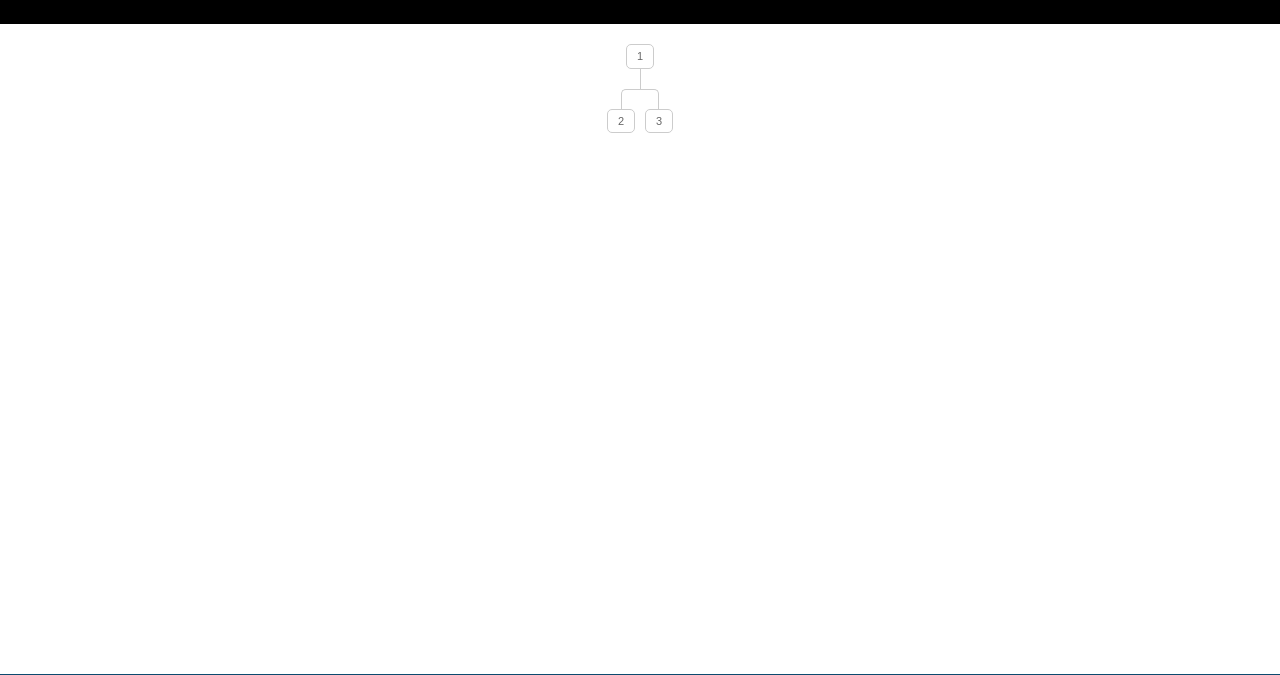
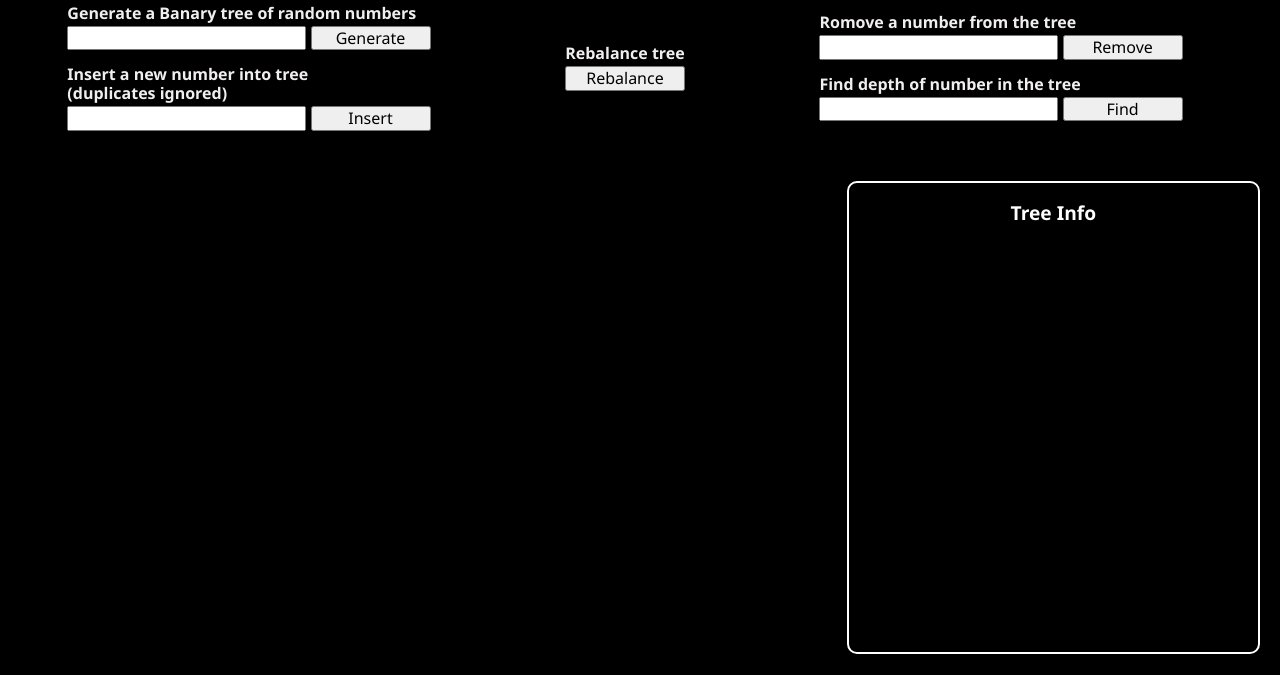
Before and after one commit to luizerkp/binary-search-tree, a website built with webpack: page src/index.html in a window 1280 px wide. Shown: the part 76-751 px from the top of the page. Built offline with nearby package versions, Linux system fonts and the light colour scheme.

Commit message:
Add new layout to display binary tree   * Add styling to new layout

```diff
--- a/src/css/style.css
+++ b/src/css/style.css
@@ -3,19 +3,81 @@ body {
     min-height: 100vh;
     display: flex;
     flex-direction: column;
-    background-color: #f1eeee;
+    background-color: black;
+    color: white;
     font-family: 'Segoe UI', 'Open Sans', 'Helvetica Neue', sans-serif;
 }
 
+button:hover, input#rebalance:hover {
+  cursor: pointer;
+}
+
 .header {
-  height: 100px;
-  background-color: black;
+  display: flex;
+  flex-direction: column;
+  padding-bottom: 30px;
+  font-size: 1rem;
+  color: #f1eeee;
+}
+
+.header-top {
+  text-align: center;
+}
+
+.header-bottom {
+  display: flex;
+  justify-content: space-around;
+  align-items: center;
+}
+
+.header-right {
+  padding-right: 30px;
+}
+
+.header-left, .header-right {
+  display: flex;
+  flex-direction: column;
+  gap: 15px;
+}
+
+.tree-inputs, .header-middle {
+  display: flex;
+  flex-direction: column;
+  gap: 4px;
+  font-weight: bold;
 }
 
 #main-container {
   flex: 1 0 auto;
-  background-color: white;
+  display: grid;
+  grid-template-columns: 3fr 1.5fr;
+  padding: 20px;
 }
+
+.tree {
+  grid-column: 1/2;
+}
+
+.tree-info {
+  grid-column: 2/3;
+  border: 2px white solid;
+  border-radius: 10px;
+  text-align: center;
+}
+
+.tree-info-title {
+  font-weight: bold;
+  font-size: 1.2rem;
+}
+
+.inputs-and-btn input {
+  padding: 10px 0;
+}
+
+.input-and-btn button {
+  width: 120px;
+}
+
 /* Sticky Footer and credit */
 .footer {
     display: flex;
@@ -25,8 +87,6 @@ body {
     height: 50px;
     gap: 8px;
     font-weight: bold;
-    color: black;
-    background-color: #0c4a6e;
 }
 
 #github-logo {
@@ -34,115 +94,6 @@ body {
     padding-right: 8px;
 }
 
-/*Now the CSS*/
-* {margin: 0; padding: 0;}
-.tree {
-  display: grid;
-  justify-content: center;
-  align-items: center;
-}
-.tree ul {
-	padding-top: 20px;
-  position: relative;
-	transition: all 0.5s;
-	-webkit-transition: all 0.5s;
-	-moz-transition: all 0.5s;
-}
-
-.tree li {
-	float: left;
-  text-align: center;
-	list-style-type: none;
-	position: relative;
-	padding: 20px 5px 0 5px;
-
-	transition: all 0.5s;
-	-webkit-transition: all 0.5s;
-	-moz-transition: all 0.5s;
-}
-
-/*We will use ::before and ::after to draw the connectors*/
-
-.tree li::before, .tree li::after{
-	content: '';
-	position: absolute;
-  top: 0;
-  right: 50%;
-	border-top: 1px solid #ccc;
-	width: 50%;
-  height: 20px;
-}
-.tree li::after{
-	right: auto;
-  left: 50%;
-	border-left: 1px solid #ccc;
-}
-
-/*We need to remove left-right connectors from elements without
-any siblings*/
-.tree li:only-child::after, .tree li:only-child::before {
-	display: none;
-}
-
-/*Remove space from the top of single children*/
-.tree li:only-child{ padding-top: 0;}
-
-/*Remove left connector from first child and
-right connector from last child*/
-.tree li:first-child::before, .tree li:last-child::after{
-	border: 0 none;
-}
-/*Adding back the vertical connector to the last nodes*/
-.tree li:last-child::before{
-	border-right: 1px solid #ccc;
-	border-radius: 0 5px 0 0;
-	-webkit-border-radius: 0 5px 0 0;
-	-moz-border-radius: 0 5px 0 0;
-}
-.tree li:first-child::after{
-	border-radius: 5px 0 0 0;
-	-webkit-border-radius: 5px 0 0 0;
-	-moz-border-radius: 5px 0 0 0;
-}
-
-/*Time to add downward connectors from parents*/
-.tree ul ul::before{
-	content: '';
-	position: absolute; top: 0; left: 50%;
-	border-left: 1px solid #ccc;
-	width: 0; height: 20px;
-}
-
-.tree li div{
-	border: 1px solid #ccc;
-	padding: 5px 10px;
-	text-decoration: none;
-	color: #666;
-	font-family: arial, verdana, tahoma;
-	font-size: 11px;
-	display: inline-block;
-
-	border-radius: 5px;
-	-webkit-border-radius: 5px;
-	-moz-border-radius: 5px;
-
-	transition: all 0.5s;
-	-webkit-transition: all 0.5s;
-	-moz-transition: all 0.5s;
-}
-
-/*Time for some hover effects*/
-/*We will apply the hover effect the the lineage of the element also*/
-.tree li div:hover, .tree li div:hover+ul li div {
-	background: #c8e4f8; color: #000; border: 1px solid #94a0b4;
-}
-/*Connector styles on hover*/
-.tree li div:hover+ul li::after,
-.tree li div:hover+ul li::before,
-.tree li div:hover+ul::before,
-.tree li div:hover+ul ul::before{
-	border-color:  #94a0b4;
-}
 
 /* ########################################## Responsive layout ########################################################*/
 /* @media only screen and (max-width: 1200px) {
--- a/src/index.html
+++ b/src/index.html
@@ -9,23 +9,53 @@
     <style>html{visibility: hidden;opacity:0;}</style>
   </head>
   <body>
-    <header class="header"></header>
+    <header class="header">
+      <div class="header-top">
+        <h1>Binary Search Tree</h1>
+      </div>
+      <div class="header-bottom">
+        <div class="header-left">
+          <div class="tree-inputs">
+            <label for="random-array">Generate a Banary tree of random numbers</label>
+            <div class="input-and-btn">
+              <input type="number" name="random-array" id="random-array">
+              <button>Generate</button>
+            </div>
+          </div>
+          <div class="tree-inputs">
+            <label for="insert-into">Insert a new number into tree <br> (duplicates ignored)</label>
+            <div class="input-and-btn">
+              <input type="number" name="insert-into" id="insert-into" >
+              <button>Insert</button>
+            </div>
+          </div>
+        </div>
+        <div class="header-middle">
+          <label for="rebalance">Rebalance tree</label>
+          <input type="button" name="rebalance" value="Rebalance" id="rebalance">
+        </div>
+        <div class="header-right">
+          <div class="tree-inputs">
+            <label for="remove-from">Romove a number from the tree</label>
+            <div class="input-and-btn">
+              <input type="number" name="remove-from" id="remove-from">
+              <button>Remove</button>
+            </div>
+          </div>
+          <div class="tree-inputs">
+            <label for="find-depth">Find depth of number in the tree</label>
+            <div class="input-and-btn">
+              <input type="number" name="find-depth" id="find-depth">
+              <button>Find</button>
+            </div>
+          </div>
+        </div>
+      </div>
+    </header>
     <div id="main-container">
-      <div class="tree">
-        <ul>
-          <li>
-            <div class="data">1</div>
-            <ul class="children">
-              <li class="left-child">
-                <div class="data">2</div>
-              </li>
-              <li class="right-child">
-                <div class="data">3</div>
-              </li>
-            </ul>
-          </li>
-        </ul>
+      <div class="tree"></div>
+      <div class="tree-info">
+        <p class="tree-info-title">Tree Info</p>
       </div>
-    </div>
   </body>
 </html>
--- a/src/index.js
+++ b/src/index.js
@@ -7,7 +7,7 @@ import { createArrOfRandomInts, addRandomInts } from "./test.banaryTree";
 
 // buildPageContent
 (() => {
-  const arr = createArrOfRandomInts(25);
+  const arr = createArrOfRandomInts(20);
   console.log(arr);
   const newBST = new Tree(arr);
 
@@ -23,7 +23,7 @@ import { createArrOfRandomInts, addRandomInts } from "./test.banaryTree";
     }
   };
 
-  newBST.insertNode(2);
+  // newBST.insertNode(2);
   // newBST.insertNode(-3);
   // newBST.insertNode(-4);
   // newBST.deleteNode(4);
@@ -41,10 +41,10 @@ import { createArrOfRandomInts, addRandomInts } from "./test.banaryTree";
   console.log(newBST.isBalanced());
   const newBST200More = addRandomInts(newBST, 200);
   console.log(newBST200More);
-  prettyPrint(newBST200More.root);
-  console.log(newBST200More.isBalanced());
-  newBST200More.rebalance();
-  console.log(newBST200More.isBalanced());
-  prettyPrint(newBST200More.root);
+  // prettyPrint(newBST200More.root);
+  // console.log(newBST200More.isBalanced());
+  // newBST200More.rebalance();
+  // console.log(newBST200More.isBalanced());
+  // prettyPrint(newBST200More.root);
   footer.buildFooter();
 })();
```
Also changed, not shown: src/displayBST.js (added, +14 -0 lines), 1 other file.
